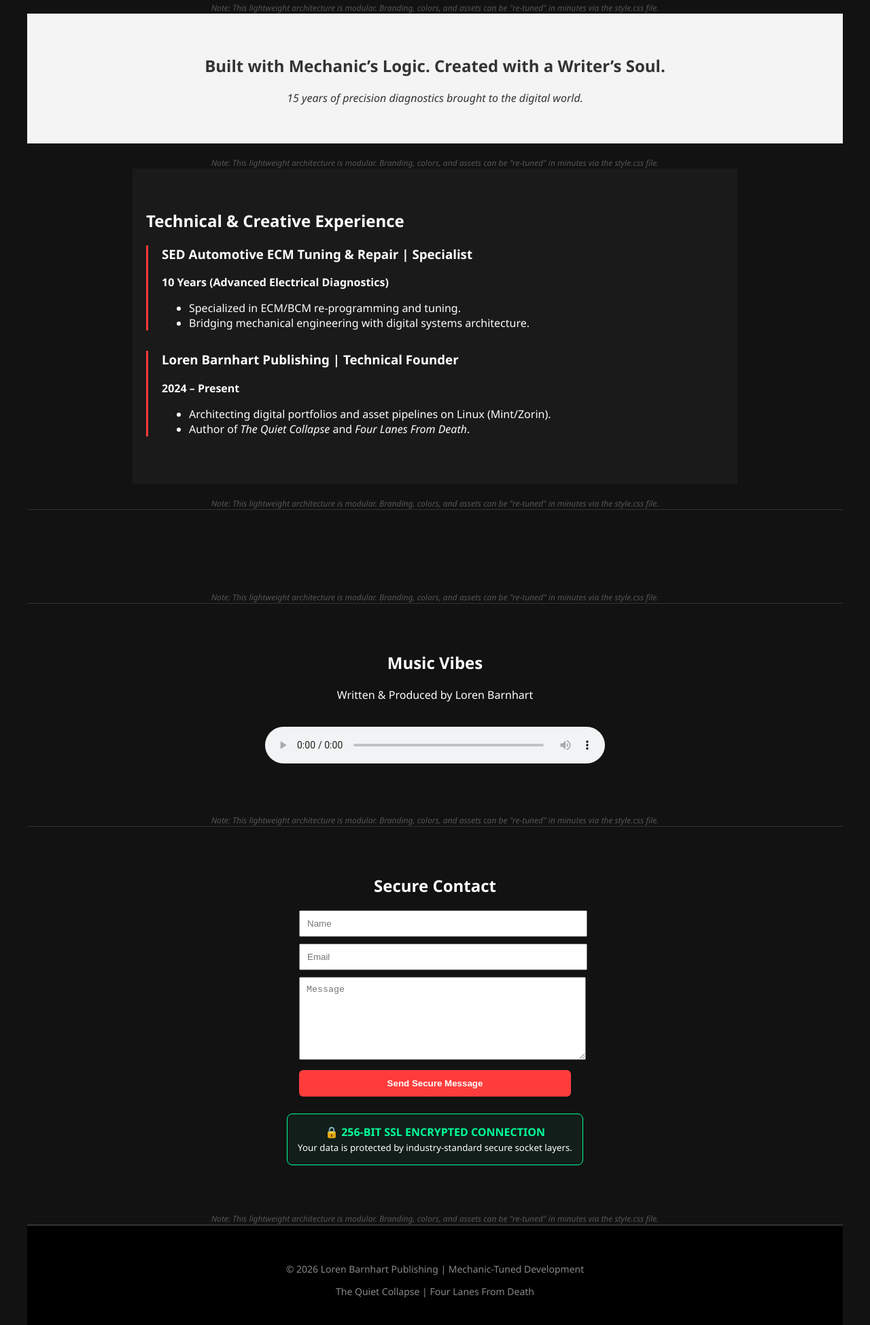
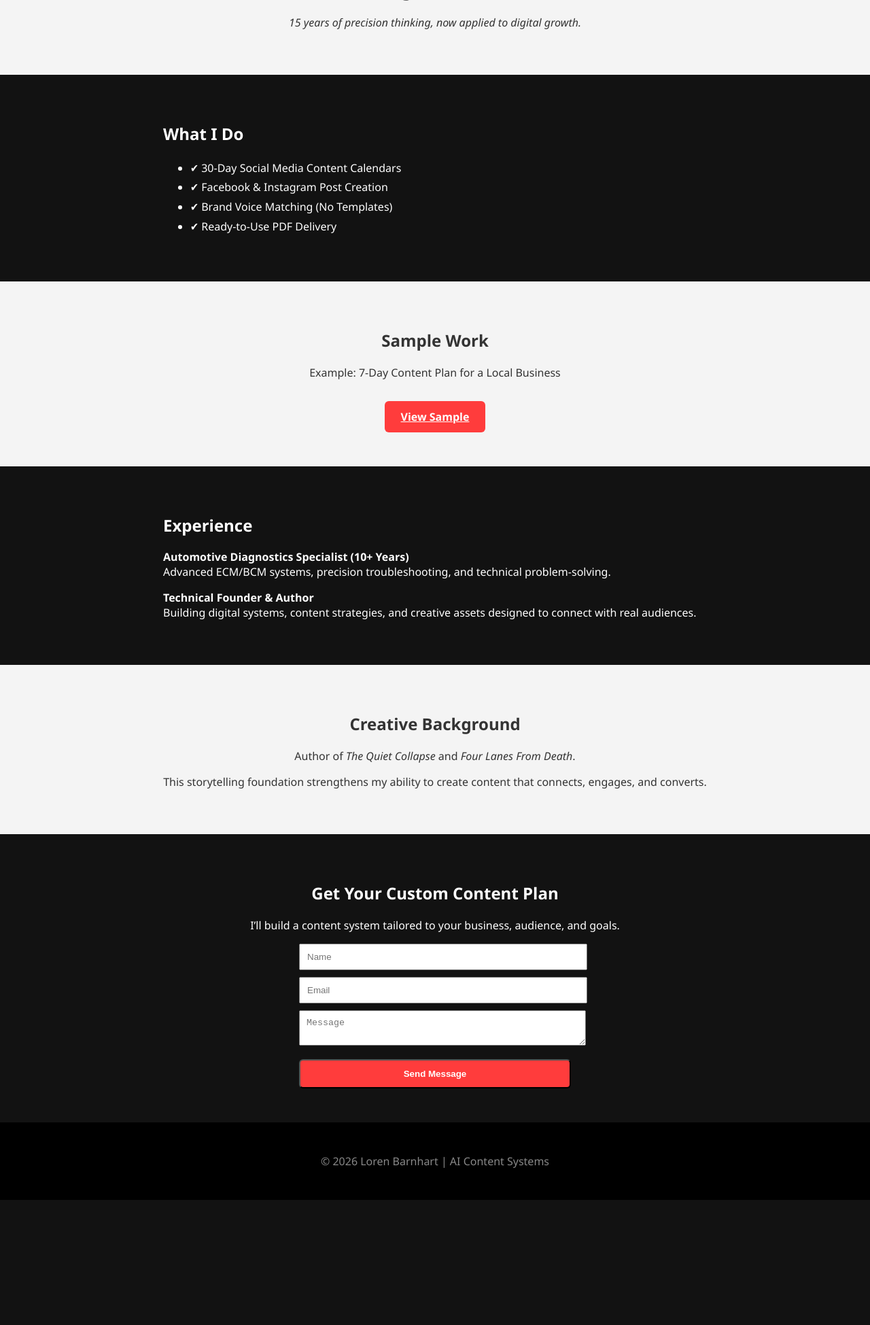
Before and after one commit to Snowman501/my-portfolio, a plain HTML site: page index.html in a window 1280 px wide. Shown: the part 421-2370 px from the top of the page at 68% size. After the commit the page ends 2186 px from the top, so only its background shows below. Drawn offline with Linux system fonts and the light colour scheme.

Commit message:
Update index.html for content and styling changes

```diff
--- a/index.html
+++ b/index.html
@@ -1,120 +1,138 @@
 <!DOCTYPE html>
 <html lang="en">
 <head>
-    <meta charset="UTF-8">
-    <title>Loren Barnhart | Technical Founder & Author</title>
-    <meta name="viewport" content="width=device-width, initial-scale=1.0">
-    <style>
-        body { font-family: 'Segoe UI', Tahoma, Geneva, Verdana, sans-serif; margin: 0; scroll-behavior: smooth; background: #121212; color: #fff; text-align: center; max-width: 1200px; margin: 0 auto; }
-        a { text-decoration: none; color: inherit; transition: 0.3s; }
-        #hero { height: 50vh; display: flex; flex-direction: column; justify-content: center; align-items: center; background: #1c1c1c; border-bottom: 4px solid #ff3c3c; }
-        .hero-content h1 { font-size: 42px; margin: 0; }
-        .mission { background: #f4f4f4; color: #333; padding: 40px 20px; }
-        .experience-section { padding: 40px 20px; background: #1a1a1a; text-align: left; max-width: 850px; margin: 0 auto; }
-        .job-entry { border-left: 3px solid #ff3c3c; padding-left: 20px; margin-bottom: 30px; }
-        .cta-btn { background: #ff3c3c; padding: 12px 24px; border-radius: 6px; color: #fff; font-weight: bold; display: inline-block; margin-top: 10px; }
-        .cta-btn:hover { background: #ff1a1a; transform: scale(1.05); }
-        .security-badge { margin-top: 25px; padding: 15px; border: 1px solid #00ff99; border-radius: 8px; background: rgba(0, 255, 153, 0.05); display: inline-block; }
-        #music, #books, #contact { padding: 50px 20px; border-top: 1px solid #333; }
-        audio { width: 100%; max-width: 500px; margin-top: 20px; }
-        footer { padding: 40px 20px; background: #000; color: #888; font-size: 14px; border-top: 2px solid #333; }
-    </style>
+<meta charset="UTF-8">
+<title>Loren Barnhart | AI Content Strategist</title>
+<meta name="viewport" content="width=device-width, initial-scale=1.0">
+
+<style>
+body {
+    font-family: 'Segoe UI', Tahoma, Geneva, Verdana, sans-serif;
+    margin: 0;
+    background: #121212;
+    color: #fff;
+    text-align: center;
+}
+
+section { padding: 50px 20px; }
+
+#hero {
+    background: #1c1c1c;
+    border-bottom: 4px solid #ff3c3c;
+}
+
+.hero-content h1 { font-size: 42px; margin: 0; }
+
+.cta-btn {
+    background: #ff3c3c;
+    padding: 12px 24px;
+    border-radius: 6px;
+    color: #fff;
+    font-weight: bold;
+    display: inline-block;
+    margin-top: 15px;
+}
+
+.cta-btn:hover { background: #ff1a1a; }
+
+.light {
+    background: #f4f4f4;
+    color: #333;
+}
+
+.content-box {
+    max-width: 800px;
+    margin: auto;
+    text-align: left;
+}
+
+ul { line-height: 1.8; }
+
+footer {
+    background: #000;
+    color: #888;
+    padding: 30px;
+}
+</style>
 </head>
+
 <body>
 
+<!-- HERO -->
 <section id="hero">
     <div class="hero-content">
         <h1>Loren Barnhart</h1>
-        <p>Author | Technical Founder | Master Tech</p>
-        <a href="#books" class="cta-btn">Explore My Work</a>
+        <p><strong>AI-Driven Social Media Content Strategist</strong></p>
+        <p style="max-width:600px; margin:auto;">
+        I create fully customized 30-day content systems that help small businesses stay consistent, visible, and engaging online.
+        </p>
+        <a href="#contact" class="cta-btn">Get Your Content Plan</a>
     </div>
 </section>
 
-
-<div style="font-size: 12px; color: #555; margin-top: 20px; font-style: italic;">Note: This lightweight architecture is modular. Branding, colors, and assets can be "re-tuned" in minutes via the style.css file.</div>
-
-<section class="mission">
+<!-- MISSION -->
+<section class="light">
     <h2>Built with Mechanic’s Logic. Created with a Writer’s Soul.</h2>
-    <p><em>15 years of precision diagnostics brought to the digital world.</em></p>
+    <p><em>15 years of precision thinking, now applied to digital growth.</em></p>
 </section>
 
-
-<div style="font-size: 12px; color: #555; margin-top: 20px; font-style: italic;">Note: This lightweight architecture is modular. Branding, colors, and assets can be "re-tuned" in minutes via the style.css file.</div>
-
-<section class="experience-section">
-    <h2>Technical & Creative Experience</h2>
-
-    <div class="job-entry">
-        <h3>SED Automotive ECM Tuning & Repair | Specialist</h3>
-        <p><strong>10 Years (Advanced Electrical Diagnostics)</strong></p>
+<!-- SERVICES -->
+<section>
+    <div class="content-box">
+        <h2>What I Do</h2>
         <ul>
-            <li>Specialized in ECM/BCM re-programming and tuning.</li>
-            <li>Bridging mechanical engineering with digital systems architecture.</li>
-        </ul>
-    </div>
-
-    <div class="job-entry">
-        <h3>Loren Barnhart Publishing | Technical Founder</h3>
-        <p><strong>2024 – Present</strong></p>
-        <ul>
-            <li>Architecting digital portfolios and asset pipelines on Linux (Mint/Zorin).</li>
-            <li>Author of <em>The Quiet Collapse</em> and <em>Four Lanes From Death</em>.</li>
+            <li>✔ 30-Day Social Media Content Calendars</li>
+            <li>✔ Facebook & Instagram Post Creation</li>
+            <li>✔ Brand Voice Matching (No Templates)</li>
+            <li>✔ Ready-to-Use PDF Delivery</li>
         </ul>
     </div>
 </section>
 
-
-<div style="font-size: 12px; color: #555; margin-top: 20px; font-style: italic;">Note: This lightweight architecture is modular. Branding, colors, and assets can be "re-tuned" in minutes via the style.css file.</div>
-
-<section id="books"></section>
-
-
-<div style="font-size: 12px; color: #555; margin-top: 20px; font-style: italic;">Note: This lightweight architecture is modular. Branding, colors, and assets can be "re-tuned" in minutes via the style.css file.</div>
-<section id="music">
-    <h2>Music Vibes</h2>
-    <p>Written & Produced by Loren Barnhart</p>
-    <audio controls>
-        <source src="audio/song_Edge_Of_Goodby.mp3" type="audio/mpeg">
-        Your browser does not support the audio element.
-    </audio>
+<!-- SAMPLE -->
+<section class="light">
+    <h2>Sample Work</h2>
+    <p>Example: 7-Day Content Plan for a Local Business</p>
+    <a href="#" class="cta-btn">View Sample</a>
 </section>
 
+<!-- EXPERIENCE -->
+<section>
+    <div class="content-box">
+        <h2>Experience</h2>
 
-<div style="font-size: 12px; color: #555; margin-top: 20px; font-style: italic;">Note: This lightweight architecture is modular. Branding, colors, and assets can be "re-tuned" in minutes via the style.css file.</div>
+        <p><strong>Automotive Diagnostics Specialist (10+ Years)</strong><br>
+        Advanced ECM/BCM systems, precision troubleshooting, and technical problem-solving.</p>
 
-<section id="contact">
-    <h2>Secure Contact</h2>
-    <form id="contact-form" action="https://formspree.io/f/xqegqaek" method="POST" style="max-width:400px; margin:auto;">
-        <input type="text" name="name" placeholder="Name" style="width:100%; padding:10px; margin-bottom:10px;" required><br>
-        <input type="email" name="email" placeholder="Email" style="width:100%; padding:10px; margin-bottom:10px;" required><br>
-        <textarea name="message" placeholder="Message" style="width:100%; padding:10px; height:100px;" required></textarea><br>
-        <button type="submit" class="cta-btn" style="border:none; cursor:pointer; width:100%;">Send Secure Message</button>
-    </form>
-
-    <div class="security-badge">
-        <span style="color: #00ff99; font-weight: bold;">🔒 256-BIT SSL ENCRYPTED CONNECTION</span><br>
-        <small>Your data is protected by industry-standard secure socket layers.</small>
+        <p><strong>Technical Founder & Author</strong><br>
+        Building digital systems, content strategies, and creative assets designed to connect with real audiences.</p>
     </div>
 </section>
 
+<!-- CREATIVE -->
+<section class="light">
+    <h2>Creative Background</h2>
+    <p>Author of <em>The Quiet Collapse</em> and <em>Four Lanes From Death</em>.</p>
+    <p>This storytelling foundation strengthens my ability to create content that connects, engages, and converts.</p>
+</section>
 
-<div style="font-size: 12px; color: #555; margin-top: 20px; font-style: italic;">Note: This lightweight architecture is modular. Branding, colors, and assets can be "re-tuned" in minutes via the style.css file.</div>
+<!-- CONTACT -->
+<section id="contact">
+    <h2>Get Your Custom Content Plan</h2>
+    <p>I’ll build a content system tailored to your business, audience, and goals.</p>
 
+    <form action="https://formspree.io/f/xqegqaek" method="POST" style="max-width:400px; margin:auto;">
+        <input type="text" name="name" placeholder="Name" required style="width:100%; padding:10px; margin-bottom:10px;">
+        <input type="email" name="email" placeholder="Email" required style="width:100%; padding:10px; margin-bottom:10px;">
+        <textarea name="message" placeholder="Message" required style="width:100%; padding:10px;"></textarea>
+        <button type="submit" class="cta-btn" style="width:100%;">Send Message</button>
+    </form>
+</section>
+
+<!-- FOOTER -->
 <footer>
-    <p>&copy; 2026 Loren Barnhart Publishing | Mechanic-Tuned Development</p>
-    <div>
-        <a href="https://books2read.com/u/boRLOa">The Quiet Collapse</a> |
-        <a href="https://books2read.com/u/bx2g8l">Four Lanes From Death</a>
-    </div>
+    <p>© 2026 Loren Barnhart | AI Content Systems</p>
 </footer>
 
-<script>
-const form = document.getElementById('contact-form');
-form.addEventListener('submit', function(e) {
-  e.preventDefault();
-  fetch(form.action, { method: 'POST', body: new FormData(form), headers: { 'Accept': 'application/json' } })
-  .then(res => { if(res.ok) { alert('Message sent securely!'); form.reset(); } });
-});
-</script>
 </body>
 </html>
```
